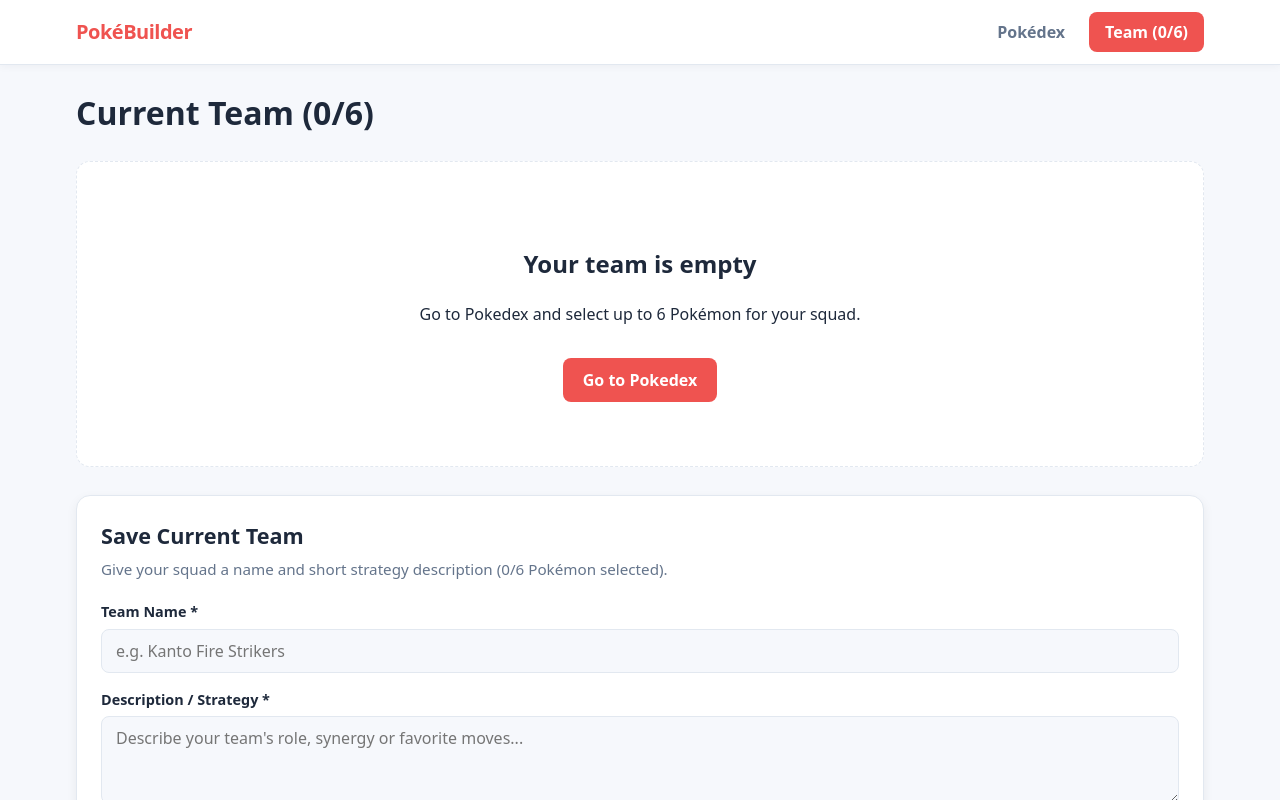
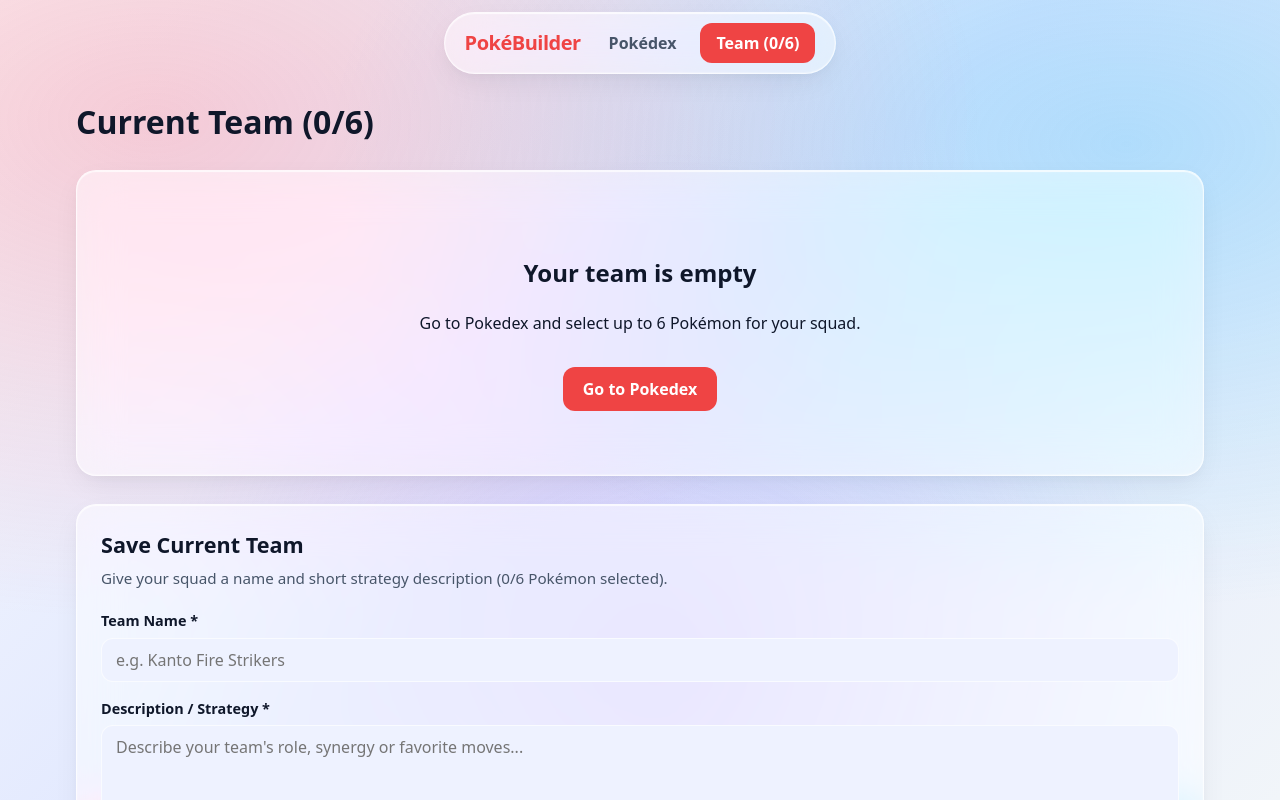
Before and after one commit to KrzysztofZaporowski/Pokedex, a React (Vite) app in the folder Pokedex/: page /team in a window 1280 px wide. Shown: the top 800 px of the page. Built offline with nearby package versions, Linux system fonts and the light colour scheme.

Commit message:
feat(ui): Change style to Liquid Glass

```diff
--- a/Pokedex/index.html
+++ b/Pokedex/index.html
@@ -2,6 +2,7 @@
 <html lang="en">
   <head>
     <meta charset="UTF-8" />
+    <meta name="color-scheme" content="light dark" />
     <link rel="icon" type="image/svg+xml" href="/favicon.svg" />
     <meta name="viewport" content="width=device-width, initial-scale=1.0" />
     <title>Pokedex</title>
--- a/Pokedex/src/App.module.css
+++ b/Pokedex/src/App.module.css
@@ -1,19 +1,24 @@
 .navbar {
   position: sticky;
-  top: 0;
-  z-index: 10;
+  top: 12px;
+  z-index: 20;
+  max-width: calc(var(--max-width) - 32px);
+  margin: 12px auto 0;
   background-color: var(--color-surface);
-  border-bottom: 1px solid var(--color-border);
-  box-shadow: 0 2px 8px rgba(15, 23, 42, 0.04);
+  backdrop-filter: var(--glass-blur);
+  -webkit-backdrop-filter: var(--glass-blur);
+  border: 1px solid var(--color-border);
+  border-radius: 999px;
+  box-shadow: var(--shadow-card);
 }
 
 .navInner {
-  max-width: var(--max-width);
   margin: 0 auto;
-  padding: 12px 16px;
+  padding: 10px 20px;
   display: flex;
   align-items: center;
   justify-content: space-between;
+  gap: 12px;
 }
 
 .brand {
--- a/Pokedex/src/components/Pagination.module.css
+++ b/Pokedex/src/components/Pagination.module.css
@@ -12,12 +12,16 @@
   border: 1px solid var(--color-border);
   border-radius: var(--radius-sm);
   background-color: var(--color-surface);
+  backdrop-filter: var(--glass-blur);
+  -webkit-backdrop-filter: var(--glass-blur);
+  box-shadow: var(--shadow-card);
   color: var(--color-text);
   font-weight: 600;
   cursor: pointer;
   transition:
     border-color 0.15s ease,
-    background-color 0.15s ease;
+    background-color 0.15s ease,
+    transform 0.15s ease;
 }
 
 .btn:hover:not(:disabled) {
--- a/Pokedex/src/components/PokemonCard.tsx
+++ b/Pokedex/src/components/PokemonCard.tsx
@@ -30,7 +30,7 @@ export function PokemonCard({ pokemon }: PokemonCardProps) {
 
   return (
     <article className={styles.card}>
-      <Link to={`/pokemon/${pokemon.name}`} className={styles.card}>
+      <Link to={`/pokemon/${pokemon.name}`} className={styles.cardLink}>
         <span className={styles.number}>{formattedId}</span>
 
         {hasImageError ? (
--- a/Pokedex/src/components/SearchBar.module.css
+++ b/Pokedex/src/components/SearchBar.module.css
@@ -13,6 +13,9 @@
   border: 1px solid var(--color-border);
   border-radius: var(--radius-sm);
   background-color: var(--color-surface);
+  backdrop-filter: var(--glass-blur);
+  -webkit-backdrop-filter: var(--glass-blur);
+  box-shadow: var(--shadow-card);
   color: var(--color-text);
 }
 
@@ -23,6 +26,9 @@
   border: 1px solid var(--color-border);
   border-radius: var(--radius-sm);
   background-color: var(--color-surface);
+  backdrop-filter: var(--glass-blur);
+  -webkit-backdrop-filter: var(--glass-blur);
+  box-shadow: var(--shadow-card);
   color: var(--color-text);
   text-transform: capitalize;
   cursor: pointer;
--- a/Pokedex/src/features/team/TeamForm.module.css
+++ b/Pokedex/src/features/team/TeamForm.module.css
@@ -1,5 +1,7 @@
 .formCard {
   background-color: var(--color-surface);
+  backdrop-filter: var(--glass-blur);
+  -webkit-backdrop-filter: var(--glass-blur);
   border: 1px solid var(--color-border);
   border-radius: var(--radius-md);
   box-shadow: var(--shadow-card);
--- a/Pokedex/src/index.css
+++ b/Pokedex/src/index.css
@@ -16,8 +16,13 @@ body {
     Roboto,
     sans-serif;
   background-color: var(--color-bg);
+  background-image: var(--bg-aurora);
+  background-attachment: fixed;
   color: var(--color-text);
   line-height: 1.5;
+  transition:
+    background-color 0.25s ease,
+    color 0.25s ease;
 }
 
 #root {
--- a/Pokedex/src/pages/DetailsPage.module.css
+++ b/Pokedex/src/pages/DetailsPage.module.css
@@ -12,6 +12,9 @@
   border: 1px solid var(--color-border);
   border-radius: var(--radius-sm);
   background-color: var(--color-surface);
+  backdrop-filter: var(--glass-blur);
+  -webkit-backdrop-filter: var(--glass-blur);
+  box-shadow: var(--shadow-card);
   color: var(--color-text);
   font-weight: 600;
   cursor: pointer;
@@ -24,6 +27,8 @@
 
 .card {
   background-color: var(--color-surface);
+  backdrop-filter: var(--glass-blur);
+  -webkit-backdrop-filter: var(--glass-blur);
   border: 1px solid var(--color-border);
   border-radius: var(--radius-lg);
   box-shadow: var(--shadow-card);
--- a/Pokedex/src/pages/TeamPage.module.css
+++ b/Pokedex/src/pages/TeamPage.module.css
@@ -37,7 +37,10 @@
   text-align: center;
   padding: 64px 16px;
   background-color: var(--color-surface);
-  border: 1px dashed var(--color-border);
+  backdrop-filter: var(--glass-blur);
+  -webkit-backdrop-filter: var(--glass-blur);
+  box-shadow: var(--shadow-card);
+  border: 1px solid var(--color-border);
   border-radius: var(--radius-md);
 }
 
--- a/Pokedex/src/styles/variables.css
+++ b/Pokedex/src/styles/variables.css
@@ -1,20 +1,184 @@
 :root {
-  --color-bg: #f6f8fc;
-  --color-surface: #ffffff;
-  --color-text: #1e293b;
-  --color-text-muted: #64748b;
-  --color-primary: #ef5350;
-  --color-primary-hover: #dc2626;
-  --color-border: #e2e8f0;
-  --color-error-bg: #fef2f2;
-  --color-error-text: #b91c1c;
+  color-scheme: light dark;
 
-  --radius-sm: 8px;
-  --radius-md: 14px;
-  --radius-lg: 20px;
+  /* Raw light & dark palettes */
+  --color-bg-light: #eef2ff;
+  --color-bg-dark: #090d1a;
 
-  --shadow-card: 0 4px 12px rgba(15, 23, 42, 0.06);
-  --shadow-card-hover: 0 10px 24px rgba(15, 23, 42, 0.12);
+  --color-surface-light: rgba(255, 255, 255, 0.52);
+  --color-surface-dark: rgba(17, 25, 40, 0.58);
 
+  --color-surface-subtle-light: rgba(255, 255, 255, 0.36);
+  --color-surface-subtle-dark: rgba(30, 41, 59, 0.45);
+
+  --color-text-light: #0f172a;
+  --color-text-dark: #f1f5f9;
+
+  --color-text-muted-light: #475569;
+  --color-text-muted-dark: #94a3b8;
+
+  --color-primary-light: #ef4444;
+  --color-primary-dark: #f87171;
+
+  --color-primary-hover-light: #dc2626;
+  --color-primary-hover-dark: #ef4444;
+
+  --color-border-light: rgba(255, 255, 255, 0.68);
+  --color-border-dark: rgba(255, 255, 255, 0.14);
+
+  --color-error-bg-light: rgba(254, 226, 226, 0.65);
+  --color-error-bg-dark: rgba(127, 29, 29, 0.45);
+
+  --color-error-text-light: #b91c1c;
+  --color-error-text-dark: #fca5a5;
+
+  /* Default (Light) fallback */
+  --color-bg: var(--color-bg-light);
+  --color-surface: var(--color-surface-light);
+  --color-surface-subtle: var(--color-surface-subtle-light);
+  --color-text: var(--color-text-light);
+  --color-text-muted: var(--color-text-muted-light);
+  --color-primary: var(--color-primary-light);
+  --color-primary-hover: var(--color-primary-hover-light);
+  --color-border: var(--color-border-light);
+  --color-error-bg: var(--color-error-bg-light);
+  --color-error-text: var(--color-error-text-light);
+
+  /* Liquid Glass optical effects (Light) */
+  --glass-blur: blur(22px) saturate(180%);
+  --bg-aurora:
+    radial-gradient(at 12% 15%, rgba(251, 113, 133, 0.32) 0px, transparent 52%),
+    radial-gradient(at 88% 18%, rgba(56, 189, 248, 0.30) 0px, transparent 50%),
+    radial-gradient(at 52% 85%, rgba(167, 139, 250, 0.28) 0px, transparent 55%),
+    linear-gradient(135deg, #f8fafc 0%, #e0e7ff 50%, #f1f5f9 100%);
+  --shadow-card:
+    inset 0 1px 1px rgba(255, 255, 255, 0.78),
+    inset 0 -1px 1px rgba(255, 255, 255, 0.25),
+    0 10px 30px -6px rgba(15, 23, 42, 0.08),
+    0 4px 12px -2px rgba(15, 23, 42, 0.04);
+  --shadow-card-hover:
+    inset 0 1px 2px rgba(255, 255, 255, 0.92),
+    0 18px 38px -8px rgba(15, 23, 42, 0.15),
+    0 6px 16px -3px rgba(239, 68, 68, 0.12);
+
+  --radius-sm: 12px;
+  --radius-md: 20px;
+  --radius-lg: 28px;
   --max-width: 1160px;
+
+  @media (prefers-color-scheme: dark) {
+    --color-bg: var(--color-bg-dark);
+    --color-surface: var(--color-surface-dark);
+    --color-surface-subtle: var(--color-surface-subtle-dark);
+    --color-text: var(--color-text-dark);
+    --color-text-muted: var(--color-text-muted-dark);
+    --color-primary: var(--color-primary-dark);
+    --color-primary-hover: var(--color-primary-hover-dark);
+    --color-border: var(--color-border-dark);
+    --color-error-bg: var(--color-error-bg-dark);
+    --color-error-text: var(--color-error-text-dark);
+
+    --bg-aurora:
+      radial-gradient(at 12% 15%, rgba(244, 63, 94, 0.22) 0px, transparent 52%),
+      radial-gradient(at 88% 18%, rgba(14, 165, 233, 0.20) 0px, transparent 50%),
+      radial-gradient(at 52% 85%, rgba(139, 92, 246, 0.22) 0px, transparent 55%),
+      linear-gradient(135deg, #060913 0%, #0f172a 55%, #090d1a 100%);
+    --shadow-card:
+      inset 0 1px 1px rgba(255, 255, 255, 0.18),
+      inset 0 -1px 1px rgba(255, 255, 255, 0.05),
+      0 12px 32px -6px rgba(0, 0, 0, 0.45),
+      0 4px 12px -2px rgba(0, 0, 0, 0.3);
+    --shadow-card-hover:
+      inset 0 1px 2px rgba(255, 255, 255, 0.28),
+      0 20px 42px -8px rgba(0, 0, 0, 0.6),
+      0 6px 18px -3px rgba(248, 113, 113, 0.22);
+  }
+
+  @supports (color: light-dark(white, black)) {
+    --color-bg: light-dark(var(--color-bg-light), var(--color-bg-dark));
+    --color-surface: light-dark(var(--color-surface-light), var(--color-surface-dark));
+    --color-surface-subtle: light-dark(
+      var(--color-surface-subtle-light),
+      var(--color-surface-subtle-dark)
+    );
+    --color-text: light-dark(var(--color-text-light), var(--color-text-dark));
+    --color-text-muted: light-dark(
+      var(--color-text-muted-light),
+      var(--color-text-muted-dark)
+    );
+    --color-primary: light-dark(var(--color-primary-light), var(--color-primary-dark));
+    --color-primary-hover: light-dark(
+      var(--color-primary-hover-light),
+      var(--color-primary-hover-dark)
+    );
+    --color-border: light-dark(var(--color-border-light), var(--color-border-dark));
+    --color-error-bg: light-dark(
+      var(--color-error-bg-light),
+      var(--color-error-bg-dark)
+    );
+    --color-error-text: light-dark(
+      var(--color-error-text-light),
+      var(--color-error-text-dark)
+    );
+  }
 }
+
+/* Ręczne wymuszenie jasnego motywu przez przełącznik (data-theme="light") */
+:root[data-theme="light"] {
+  color-scheme: light;
+  --color-bg: var(--color-bg-light);
+  --color-surface: var(--color-surface-light);
+  --color-surface-subtle: var(--color-surface-subtle-light);
+  --color-text: var(--color-text-light);
+  --color-text-muted: var(--color-text-muted-light);
+  --color-primary: var(--color-primary-light);
+  --color-primary-hover: var(--color-primary-hover-light);
+  --color-border: var(--color-border-light);
+  --color-error-bg: var(--color-error-bg-light);
+  --color-error-text: var(--color-error-text-light);
+
+  --bg-aurora:
+    radial-gradient(at 12% 15%, rgba(251, 113, 133, 0.32) 0px, transparent 52%),
+    radial-gradient(at 88% 18%, rgba(56, 189, 248, 0.30) 0px, transparent 50%),
+    radial-gradient(at 52% 85%, rgba(167, 139, 250, 0.28) 0px, transparent 55%),
+    linear-gradient(135deg, #f8fafc 0%, #e0e7ff 50%, #f1f5f9 100%);
+  --shadow-card:
+    inset 0 1px 1px rgba(255, 255, 255, 0.78),
+    inset 0 -1px 1px rgba(255, 255, 255, 0.25),
+    0 10px 30px -6px rgba(15, 23, 42, 0.08),
+    0 4px 12px -2px rgba(15, 23, 42, 0.04);
+  --shadow-card-hover:
+    inset 0 1px 2px rgba(255, 255, 255, 0.92),
+    0 18px 38px -8px rgba(15, 23, 42, 0.15),
+    0 6px 16px -3px rgba(239, 68, 68, 0.12);
+}
+
+/* Ręczne wymuszenie ciemnego motywu przez przełącznik (data-theme="dark") */
+:root[data-theme="dark"] {
+  color-scheme: dark;
+  --color-bg: var(--color-bg-dark);
+  --color-surface: var(--color-surface-dark);
+  --color-surface-subtle: var(--color-surface-subtle-dark);
+  --color-text: var(--color-text-dark);
+  --color-text-muted: var(--color-text-muted-dark);
+  --color-primary: var(--color-primary-dark);
+  --color-primary-hover: var(--color-primary-hover-dark);
+  --color-border: var(--color-border-dark);
+  --color-error-bg: var(--color-error-bg-dark);
+  --color-error-text: var(--color-error-text-dark);
+
+  --bg-aurora:
+    radial-gradient(at 12% 15%, rgba(244, 63, 94, 0.22) 0px, transparent 52%),
+    radial-gradient(at 88% 18%, rgba(14, 165, 233, 0.20) 0px, transparent 50%),
+    radial-gradient(at 52% 85%, rgba(139, 92, 246, 0.22) 0px, transparent 55%),
+    linear-gradient(135deg, #060913 0%, #0f172a 55%, #090d1a 100%);
+  --shadow-card:
+    inset 0 1px 1px rgba(255, 255, 255, 0.18),
+    inset 0 -1px 1px rgba(255, 255, 255, 0.05),
+    0 12px 32px -6px rgba(0, 0, 0, 0.45),
+    0 4px 12px -2px rgba(0, 0, 0, 0.3);
+  --shadow-card-hover:
+    inset 0 1px 2px rgba(255, 255, 255, 0.28),
+    0 20px 42px -8px rgba(0, 0, 0, 0.6),
+    0 6px 18px -3px rgba(248, 113, 113, 0.22);
+}
```
Also changed, not shown: Pokedex/src/components/PokemonCard.module.css (+7 -5 lines), Pokedex/src/features/team/SavedTeamsList.module.css (+6 -1 lines).
